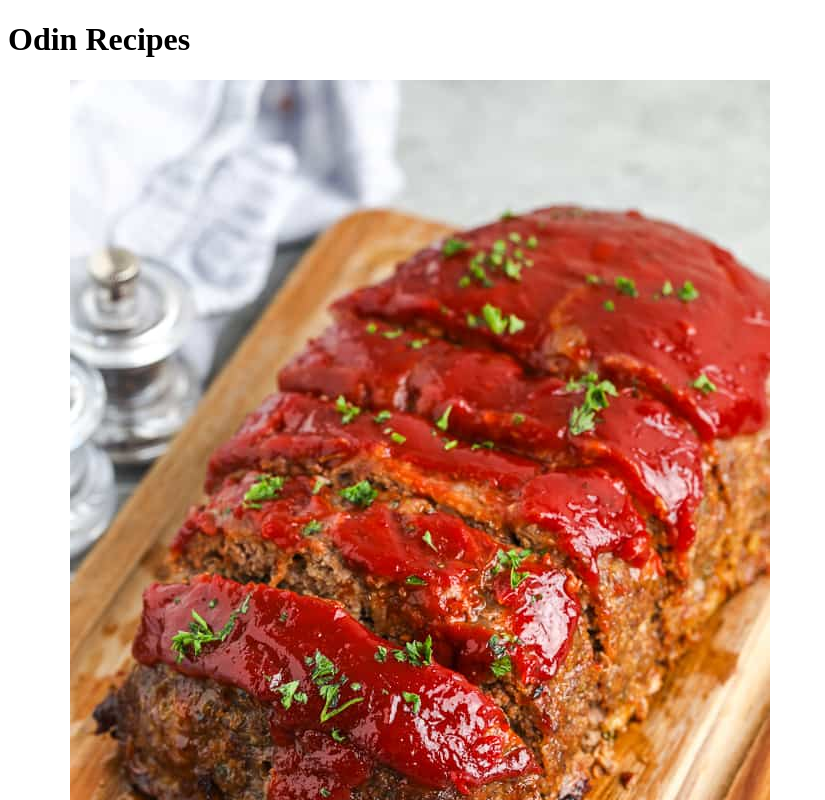
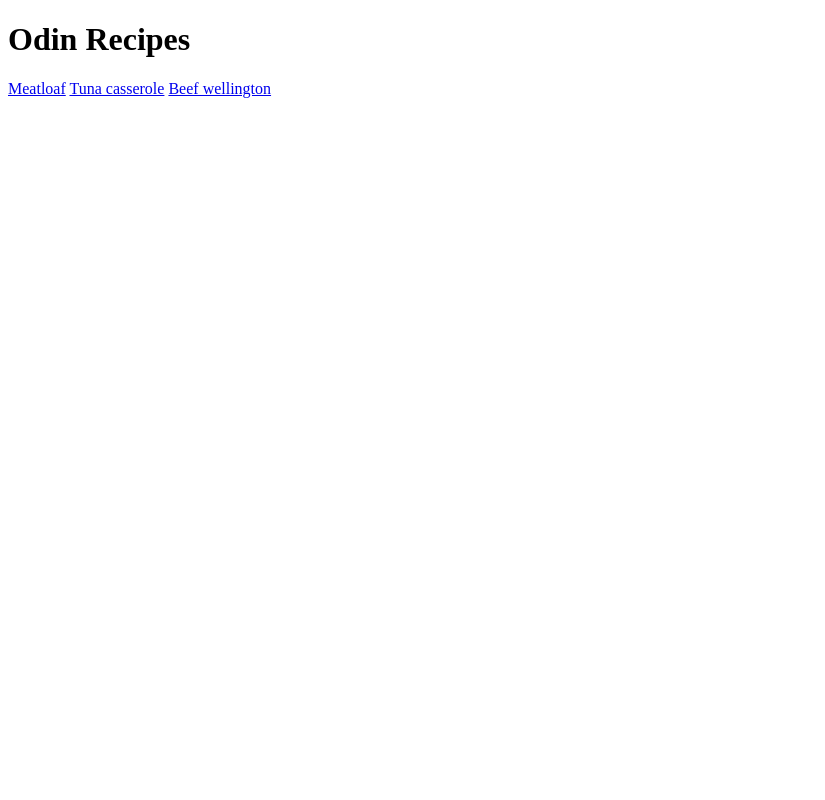
Before and after one commit to malqir/odin-recipes, a plain HTML site: page index.html in a window 1280 px wide. Shown: the top 800 px of the page, without its empty margins (0-825 px from the left). Drawn offline with Linux system fonts and the light colour scheme.

Commit message:
Added a link to beef wellington recipe

```diff
--- a/index.html
+++ b/index.html
@@ -9,7 +9,8 @@
 <body>
     <h1>Odin Recipes</h1>
     <a href="recipes/meatloaf.html">Meatloaf</a>
-    <img src="images/meatloaf.jpg" alt="a picture of meatloaf">
+    <a href="recipes/tuna-casserole.html">Tuna casserole</a>
+    <a href="recipes/beef-wellington.html">Beef wellington</a>
 
 </body>
 </html>
```
